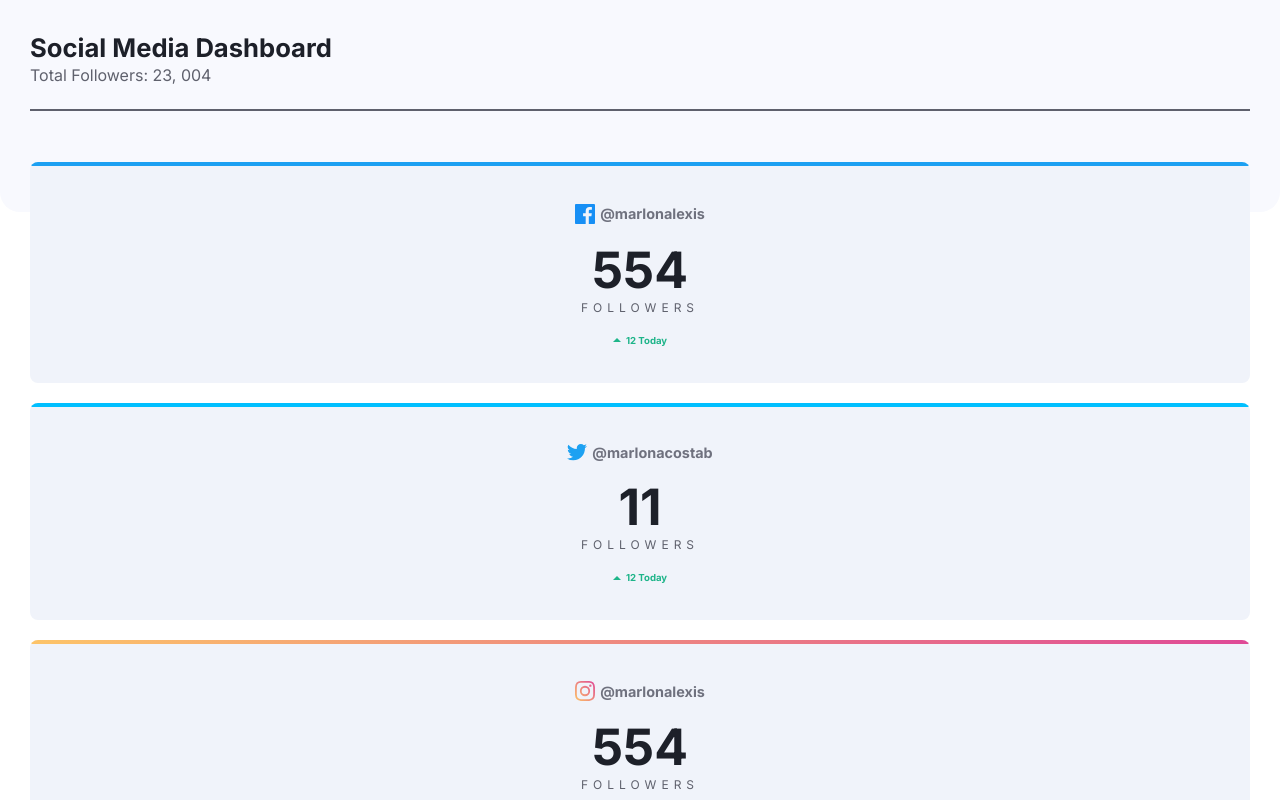
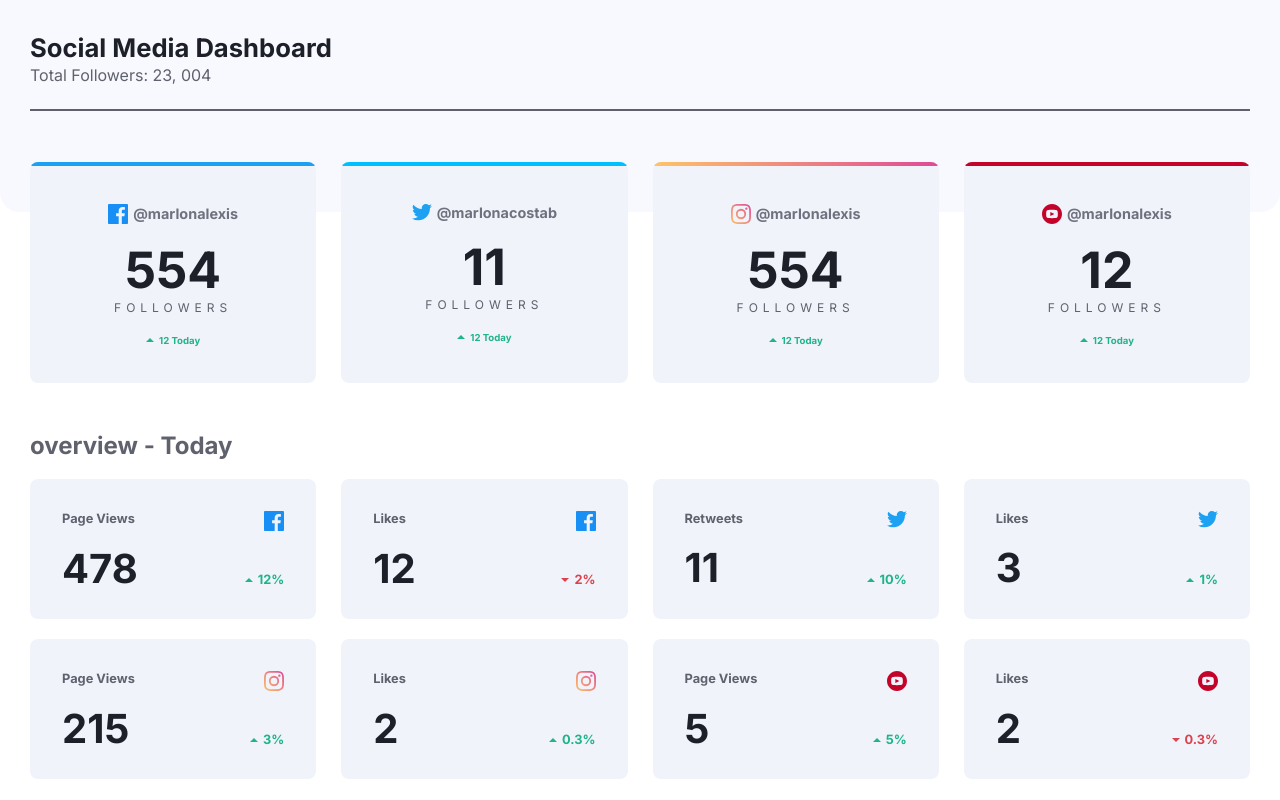
Before and after one commit to macbenites/Personal-Social-Media-Dashboard, a plain HTML site: page index.html in a window 1280 px wide. Shown: the top 800 px of the page. Drawn offline with Linux system fonts and the light colour scheme.

Commit message:
add grid

```diff
--- a/css/style.css
+++ b/css/style.css
@@ -49,6 +49,7 @@ h1 {
 .top-cards {
   /* border: 1px solid seagreen; */
   margin-top: -50px;
+  margin-bottom: 3em;
 }
 
 /*Card*/
@@ -132,7 +133,11 @@ h1 {
 
 /* overview */
 .overview {
-  margin-bottom: 40px;
+  padding-bottom: 2em;
+}
+
+h2 {
+  color: var(--gray);
 }
 
 .card-small {
@@ -184,3 +189,28 @@ h1 {
 .card-small-percentage img {
   margin-right: 5px;
 }
+
+@media screen and (min-width: 480px) {
+  .grid {
+    grid-template-columns: 1fr 1fr;
+    grid-column-gap: 25px;
+  }
+
+  .wrapper {
+    max-width: 1440px;
+    margin: auto;
+  }
+}
+
+@media screen and (min-width: 768px) {
+  .grid {
+    grid-template-columns: 1fr 1fr 1fr;
+    grid-column-gap: 25px;
+  }
+}
+@media screen and (min-width: 1024px) {
+  .grid {
+    grid-template-columns: 1fr 1fr 1fr 1fr;
+    grid-column-gap: 25px;
+  }
+}
--- a/index.html
+++ b/index.html
@@ -91,6 +91,7 @@
     </section>
     <section class="overview">
       <div class="wrapper">
+        <h2>overview - Today</h2>
         <div class="grid">
           <!-----Facebook------>
           <div class="card-small">
@@ -124,7 +125,7 @@
           <!----------->
           <!-----Twitter------>
           <div class="card-small">
-            <p class="card-small-views">Page Views</p>
+            <p class="card-small-views">Retweets</p>
             <p class="card-small-icon">
               <img src="/images/icon-twitter.svg" alt="" />
             </p>
@@ -143,9 +144,9 @@
               <img src="/images/icon-twitter.svg" alt="" />
             </p>
             <p class="card-small-number">3</p>
-            <p class="card-small-percentage is-danger">
+            <p class="card-small-percentage">
               <span>
-                <img src="/images/icon-down.svg" alt="" />
+                <img src="/images/icon-up.svg" alt="" />
                 1%
               </span>
             </p>
@@ -173,9 +174,9 @@
               <img src="/images/icon-instagram.svg" alt="" />
             </p>
             <p class="card-small-number">2</p>
-            <p class="card-small-percentage is-danger">
+            <p class="card-small-percentage">
               <span>
-                <img src="/images/icon-down.svg" alt="" />
+                <img src="/images/icon-up.svg" alt="" />
                 0.3%
               </span>
             </p>
```
